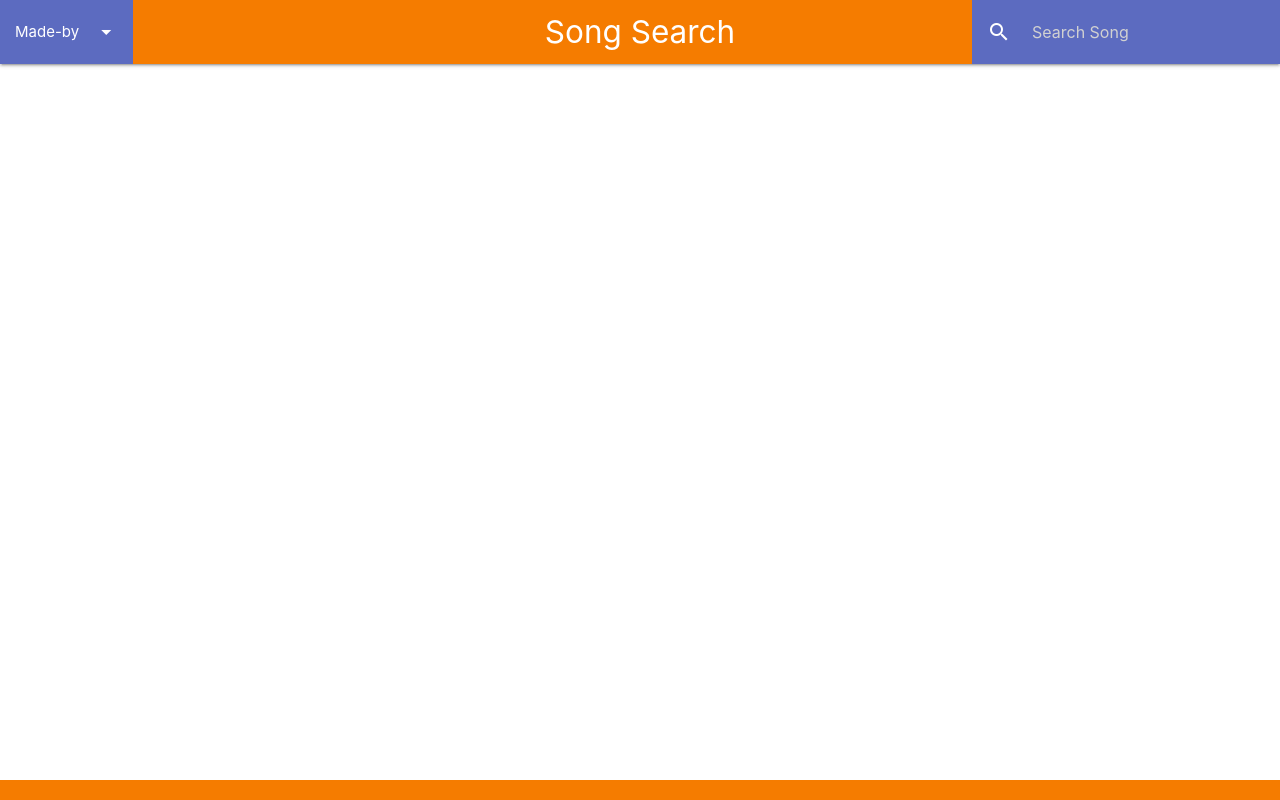
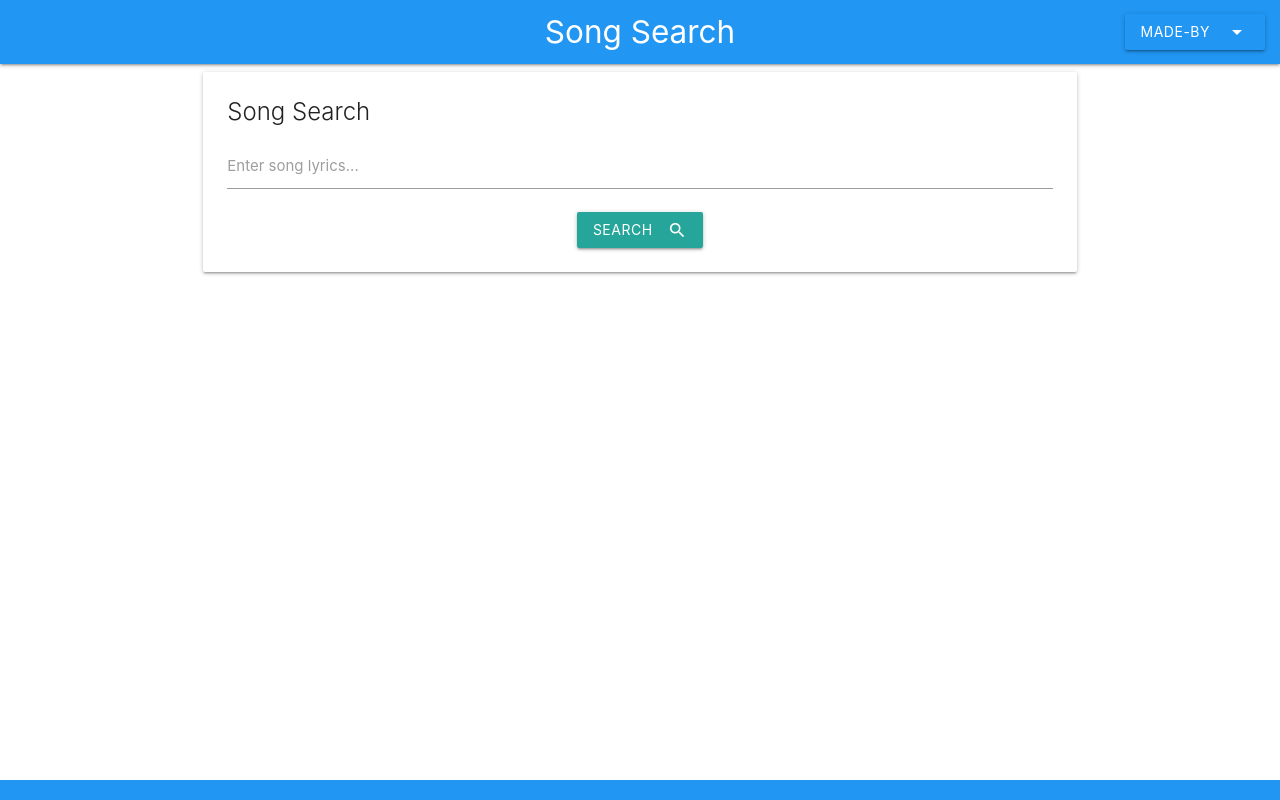
Before and after one commit to koliandrik/Song-Search, a plain HTML site: page index.html in a window 1280 px wide. Drawn offline with nearby package versions, Linux system fonts and the light colour scheme.

Commit message:
fixed search button position

```diff
--- a/index.html
+++ b/index.html
@@ -20,29 +20,40 @@
       <li><a href="#!">Zachary</a></li>
     </ul>
 
-    <nav class="orange darken-2">
+    <nav class="blue">
       <div class="nav-wrapper">
         <a href="#" class="brand-logo center">Song Search</a>
 
-        <ul class="left hide-on-med-and-down">
+        <ul class="right hide-on-med-and-down">
           <!-- Dropdown Trigger -->
-          <li><a class="dropdown-trigger indigo lighten-1" href="#!" data-target="dropdown1">Made-by<i class="material-icons right">arrow_drop_down</i></a></li>
+          <li><a class="dropdown-trigger blue waves-effect waves-light btn" href="#!" data-target="dropdown1">Made-by<i class="material-icons right">arrow_drop_down</i></a></li>
         </ul>
-        <form class="right">
-          <div class="input-field indigo lighten-1">
-            <input id="search" type="search" placeholder="Search Song" required>
-            <label class="label-icon" for="search"><i class="material-icons">search</i></label>
-            <i class="material-icons">close</i>
-          </div>
-        </form>
     </nav>
   </header>
 
   <main>
-
+    <div class="container">
+      <div class="row">
+        <div class="col s12">
+          <div class="card">
+            <div class="card-content">
+              <span class="card-title">Song Search</span>
+              <div class="input-field">
+                <input id="lyrics" type="text" class="validate">
+                <label for="lyrics">Enter song lyrics...</label>
+              </div>
+              <div class="center">
+                <button id="searchBtn" class="btn waves-effect waves-light" type="submit" name="action">Search
+                  <i class="material-icons right">search</i></button>
+              </div>
+            </div>
+          </div>
+        </div>
+      </div>
+    </div>
   </main>
 
-  <footer class="page-footer orange darken-2">
+  <footer class="page-footer blue">
 
   </footer>
 
```
